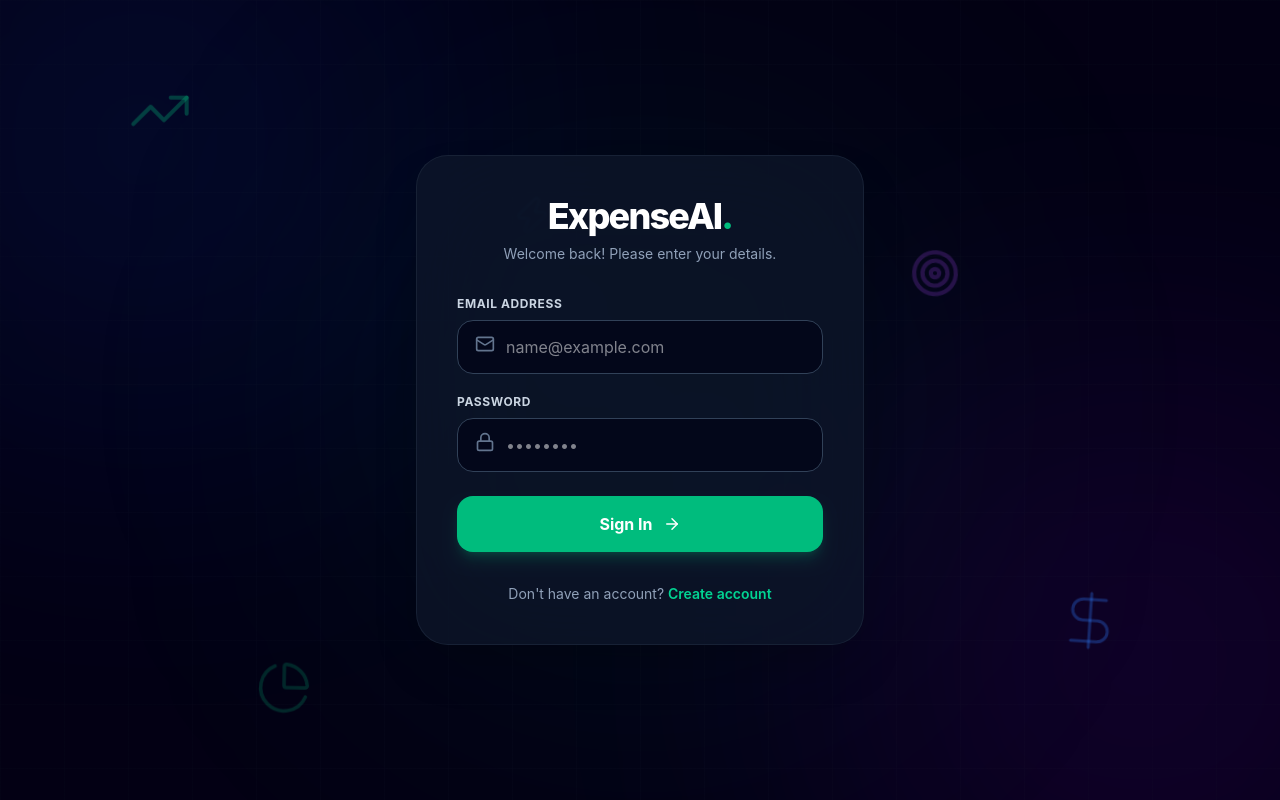
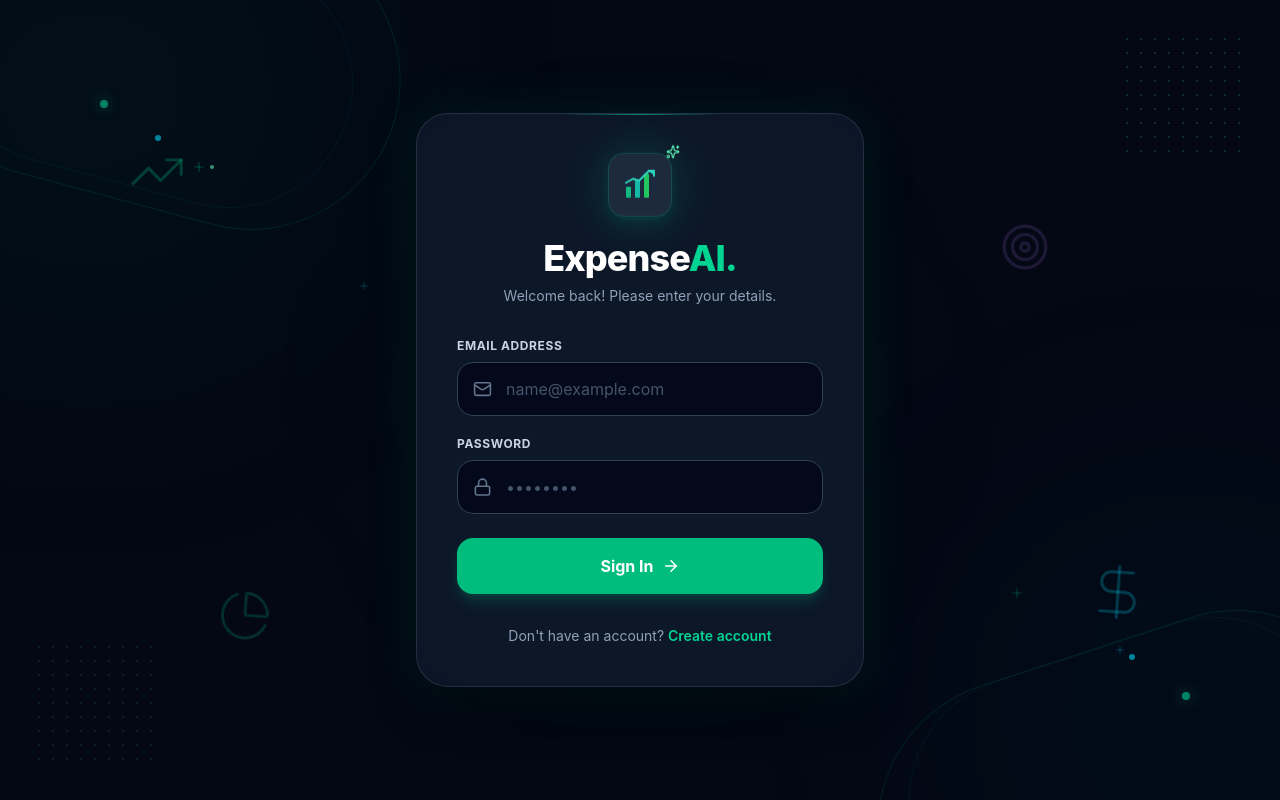
Before and after one commit to ahmad-545/expense-or-subcribtion-traker, a React (Vite) app in the folder client/: page /login in a window 1280 px wide. Built offline with nearby package versions, Linux system fonts and the light colour scheme.

Commit message:
Update login page UI and animations

```diff
--- a/client/src/index.css
+++ b/client/src/index.css
@@ -1,8 +1,77 @@
 @import "tailwindcss";
 
-body {
-  background-color: #030014;
+* {
+  box-sizing: border-box;
+}
+
+html,
+body,
+#root {
   margin: 0;
   padding: 0;
+  min-height: 100%;
+}
+
+body {
+  background: #030814;
   overflow-x: hidden;
+  font-family: Inter, system-ui, -apple-system, BlinkMacSystemFont, "Segoe UI",
+    sans-serif;
 }
+
+/* Floating icons */
+@keyframes float {
+  0%,
+  100% {
+    transform: translateY(0) rotate(0deg);
+  }
+
+  50% {
+    transform: translateY(-18px) rotate(5deg);
+  }
+}
+
+/* Logo animation */
+@keyframes logoFloat {
+  0%,
+  100% {
+    transform: translateY(0);
+  }
+
+  50% {
+    transform: translateY(-5px);
+  }
+}
+
+/* Glow */
+@keyframes glow {
+  0%,
+  100% {
+    opacity: 0.35;
+  }
+
+  50% {
+    opacity: 0.7;
+  }
+}
+
+.float-animation {
+  animation: float 6s ease-in-out infinite;
+}
+
+.logo-animation {
+  animation: logoFloat 3s ease-in-out infinite;
+}
+
+.glow-animation {
+  animation: glow 4s ease-in-out infinite;
+}
+
+@media (prefers-reduced-motion: reduce) {
+  *,
+  *::before,
+  *::after {
+    animation-duration: 0.01ms !important;
+    animation-iteration-count: 1 !important;
+  }
+}
--- a/client/src/pages/Login.jsx
+++ b/client/src/pages/Login.jsx
@@ -1,141 +1,388 @@
-import { useState, useContext } from 'react';
-import { AuthContext } from '../context/AuthContext';
-import { useNavigate, Link } from 'react-router-dom';
-import { Lock, Mail, ArrowRight, TrendingUp, DollarSign, Target, PieChart, Zap } from 'lucide-react';
+import { useState, useContext } from "react";
+import { AuthContext } from "../context/AuthContext";
+import { useNavigate, Link } from "react-router-dom";
 
-// Custom simple float animation class defined directly in JSX style prop for safety
-const floatAnimation = {
-  animation: 'float 6s ease-in-out infinite',
-};
+import {
+  Lock,
+  Mail,
+  ArrowRight,
+  TrendingUp,
+  DollarSign,
+  Target,
+  PieChart,
+  Zap,
+  Plus,
+  Sparkles,
+} from "lucide-react";
 
 export default function Login() {
-  const [email, setEmail] = useState('');
-  const [password, setPassword] = useState('');
-  const [error, setError] = useState('');
+  const [email, setEmail] = useState("");
+  const [password, setPassword] = useState("");
+  const [error, setError] = useState("");
   const [loading, setLoading] = useState(false);
+
   const { login } = useContext(AuthContext);
   const navigate = useNavigate();
 
   const handleSubmit = async (e) => {
     e.preventDefault();
-    setError('');
+
+    setError("");
     setLoading(true);
+
+    try {
       const res = await login(email, password);
-    setLoading(false);
+
       if (res.success) {
-      navigate('/');
+        navigate("/");
       } else {
         setError(res.message);
+      }
+    } catch (err) {
+      setError("Something went wrong. Please try again.");
+    } finally {
+      setLoading(false);
     }
   };
 
   return (
-    <div className="min-h-screen flex items-center justify-center bg-[#030014] px-4 py-8 relative overflow-hidden font-sans selection:bg-emerald-500 selection:text-white">
+    <main className="relative min-h-screen overflow-hidden bg-[#030814] px-4 py-8 font-sans">
 
-      {/* --- Inline Keyframes for Animation (Self-contained for Vercel safety) --- */}
-      <style>{`
-        @keyframes float {
-          0%, 100% { transform: translateY(0px) rotate(0deg); }
-          50% { transform: translateY(-20px) rotate(5deg); }
-        }
-      `}</style>
+      {/* ================= BACKGROUND ================= */}
 
-      {/* --- Background Animation Layers (Video Style) --- */}
-      <div className="absolute inset-0 pointer-events-none overflow-hidden z-0">
-        {/* Large Glowing Gradient Blobs */}
-        <div className="absolute -top-40 -left-40 w-[600px] h-[600px] bg-blue-600/15 rounded-full blur-[150px] animate-pulse"></div>
-        <div className="absolute -bottom-40 -right-40 w-[600px] h-[600px] bg-purple-600/15 rounded-full blur-[150px] animate-pulse [animation-delay:2s]"></div>
-        <div className="absolute top-1/2 left-1/2 -translate-x-1/2 -translate-y-1/2 w-[500px] h-[500px] bg-emerald-500/10 rounded-full blur-[140px]"></div>
+      <div className="pointer-events-none absolute inset-0 overflow-hidden">
 
-        {/* Background Grid Overlay */}
-        <div className="absolute inset-0 bg-[linear-gradient(to_right,#1f293712_1px,transparent_1px),linear-gradient(to_bottom,#1f293712_1px,transparent_1px)] bg-[size:4rem_4rem]"></div>
+        {/* Glow - Top Left */}
+        <div className="glow-animation absolute -left-40 -top-40 h-[500px] w-[500px] rounded-full bg-emerald-500/10 blur-[140px]" />
 
-        {/* --- Floating Animated Icons (Finance Symbols) --- */}
-        {/* Symbol 1: Trending Up (Green) */}
-        <div className="absolute top-20 left-[10%] text-emerald-500/30" style={floatAnimation}>
-          <TrendingUp size={64} strokeWidth={1.5} />
+        {/* Glow - Bottom Right */}
+        <div
+          className="glow-animation absolute -bottom-40 -right-40 h-[500px] w-[500px] rounded-full bg-cyan-500/10 blur-[140px]"
+          style={{ animationDelay: "2s" }}
+        />
+
+        {/* Center Glow */}
+        <div className="absolute left-1/2 top-1/2 h-[400px] w-[400px] -translate-x-1/2 -translate-y-1/2 rounded-full bg-emerald-500/[0.03] blur-[120px]" />
+
+        {/* ================= TOP LEFT CURVES ================= */}
+
+        <div className="absolute left-0 top-0 h-[300px] w-[360px] opacity-60">
+
+          <div className="absolute -left-24 -top-24 h-[300px] w-[500px] rotate-[15deg] rounded-full border border-emerald-400/20" />
+
+          <div className="absolute -left-16 -top-16 h-[250px] w-[420px] rotate-[15deg] rounded-full border border-cyan-400/10" />
+
+          <span className="absolute left-[100px] top-[100px] h-2 w-2 rounded-full bg-emerald-400 shadow-[0_0_15px_rgba(52,211,153,0.8)]" />
+
+          <span className="absolute left-[155px] top-[135px] h-1.5 w-1.5 rounded-full bg-cyan-400" />
+
+          <span className="absolute left-[210px] top-[165px] h-1 w-1 rounded-full bg-emerald-300" />
+
         </div>
 
-        {/* Symbol 2: Dollar Sign (Blue) */}
-        <div className="absolute bottom-32 right-[12%] text-blue-500/30" style={{ ...floatAnimation, animationDelay: '1.5s' }}>
-          <DollarSign size={72} strokeWidth={1} />
+        {/* ================= BOTTOM RIGHT CURVES ================= */}
+
+        <div className="absolute bottom-0 right-0 h-[320px] w-[400px] opacity-60">
+
+          <div className="absolute -bottom-36 -right-28 h-[300px] w-[520px] rotate-[-18deg] rounded-full border border-emerald-400/20" />
+
+          <div className="absolute -bottom-24 -right-16 h-[250px] w-[440px] rotate-[-18deg] rounded-full border border-cyan-400/10" />
+
+          <span className="absolute bottom-[100px] right-[90px] h-2 w-2 rounded-full bg-emerald-400 shadow-[0_0_15px_rgba(52,211,153,0.8)]" />
+
+          <span className="absolute bottom-[140px] right-[145px] h-1.5 w-1.5 rounded-full bg-cyan-400" />
+
         </div>
 
-        {/* Symbol 3: Target/Goal (Purple) */}
-        <div className="absolute top-1/3 right-[25%] text-purple-500/20" style={{ ...floatAnimation, animationDelay: '3s' }}>
-          <Target size={50} strokeWidth={2} />
+        {/* ================= DOT PATTERN ================= */}
+
+        <div
+          className="absolute right-8 top-8 h-32 w-32 opacity-30"
+          style={{
+            backgroundImage:
+              "radial-gradient(circle, rgba(45,212,191,0.6) 1px, transparent 1px)",
+            backgroundSize: "14px 14px",
+          }}
+        />
+
+        <div
+          className="absolute bottom-8 left-8 h-32 w-32 opacity-20"
+          style={{
+            backgroundImage:
+              "radial-gradient(circle, rgba(45,212,191,0.6) 1px, transparent 1px)",
+            backgroundSize: "14px 14px",
+          }}
+        />
+
+        {/* ================= PLUS SYMBOLS ================= */}
+
+        <Plus
+          size={14}
+          className="absolute left-[15%] top-[20%] text-emerald-400/30"
+        />
+
+        <Plus
+          size={12}
+          className="absolute left-[28%] top-[35%] text-cyan-400/20"
+        />
+
+        <Plus
+          size={14}
+          className="absolute bottom-[25%] right-[20%] text-emerald-400/25"
+        />
+
+        <Plus
+          size={12}
+          className="absolute bottom-[18%] right-[12%] text-cyan-400/25"
+        />
+
+        {/* ================= FLOATING ICONS ================= */}
+
+        <div className="float-animation absolute left-[10%] top-[18%] text-emerald-400/25">
+          <TrendingUp size={58} strokeWidth={1.2} />
         </div>
 
-        {/* Symbol 4: Pie Chart (Emerald/Blue) */}
-        <div className="absolute bottom-20 left-[20%] text-emerald-500/20" style={{ ...floatAnimation, animationDelay: '4.5s' }}>
-          <PieChart size={56} strokeWidth={1.5} />
+        <div
+          className="float-animation absolute bottom-[20%] right-[10%] text-cyan-400/25"
+          style={{ animationDelay: "1.5s" }}
+        >
+          <DollarSign size={68} strokeWidth={1} />
         </div>
 
-        {/* Symbol 5: Zap/Alert (Blue/White) */}
-        <div className="absolute top-1/4 left-[40%] text-blue-400/15" style={{ ...floatAnimation, animationDelay: '0.5s' }}>
-          <Zap size={40} strokeWidth={2} />
-        </div>
+        <div
+          className="float-animation absolute right-[18%] top-[30%] text-purple-400/15"
+          style={{ animationDelay: "2.5s" }}
+        >
+          <Target size={50} strokeWidth={1.5} />
         </div>
 
-      {/* --- Glassmorphism Card --- */}
-      <div className="max-w-md w-full bg-slate-900/70 border border-slate-800/70 rounded-[32px] p-10 shadow-2xl backdrop-blur-3xl relative z-10">
-        <div className="text-center mb-8">
-          <h1 className="text-4xl font-extrabold text-white tracking-tighter">
-            ExpenseAI<span className="text-emerald-500">.</span>
-          </h1>
-          <p className="text-slate-400 text-sm mt-2">Welcome back! Please enter your details.</p>
+        <div
+          className="float-animation absolute bottom-[18%] left-[17%] text-emerald-400/20"
+          style={{ animationDelay: "3.5s" }}
+        >
+          <PieChart size={54} strokeWidth={1.2} />
         </div>
 
+        <div
+          className="float-animation absolute left-[35%] top-[25%] text-cyan-300/15"
+          style={{ animationDelay: "1s" }}
+        >
+          <Zap size={38} strokeWidth={1.5} />
+        </div>
+
+      </div>
+
+      {/* ================= LOGIN CARD ================= */}
+
+      <div className="relative z-10 flex min-h-[calc(100vh-4rem)] items-center justify-center">
+
+        <div className="relative w-full max-w-md">
+
+          {/* Card Glow */}
+          <div className="absolute -inset-1 rounded-[32px] bg-emerald-500/10 blur-xl" />
+
+          {/* Card */}
+          <div className="relative rounded-[32px] border border-slate-700/60 bg-slate-900/80 p-7 shadow-2xl shadow-black/50 backdrop-blur-2xl sm:p-10">
+
+            {/* Top Line */}
+            <div className="absolute left-1/2 top-0 h-px w-40 -translate-x-1/2 bg-gradient-to-r from-transparent via-emerald-400/60 to-transparent" />
+
+            {/* ================= LOGO ================= */}
+
+            <div className="logo-animation relative mx-auto mb-5 flex h-16 w-16 items-center justify-center">
+
+              <div className="absolute inset-0 rounded-2xl bg-emerald-400/20 blur-xl" />
+
+              <div className="relative flex h-16 w-16 items-center justify-center rounded-2xl border border-emerald-400/20 bg-slate-800 shadow-lg shadow-emerald-500/10">
+
+                <svg
+                  width="42"
+                  height="42"
+                  viewBox="0 0 42 42"
+                  fill="none"
+                >
+                  <rect
+                    x="7"
+                    y="23"
+                    width="5"
+                    height="11"
+                    rx="1"
+                    fill="#10B981"
+                  />
+
+                  <rect
+                    x="16"
+                    y="17"
+                    width="5"
+                    height="17"
+                    rx="1"
+                    fill="#14B8A6"
+                  />
+
+                  <rect
+                    x="25"
+                    y="10"
+                    width="5"
+                    height="24"
+                    rx="1"
+                    fill="#22C55E"
+                  />
+
+                  <path
+                    d="M7 19L14 15L20 17L30 7L35 10"
+                    stroke="#2DD4BF"
+                    strokeWidth="2"
+                    strokeLinecap="round"
+                    strokeLinejoin="round"
+                  />
+
+                  <path
+                    d="M30 7H35V12"
+                    stroke="#2DD4BF"
+                    strokeWidth="2"
+                    strokeLinecap="round"
+                    strokeLinejoin="round"
+                  />
+                </svg>
+
+              </div>
+
+              <Sparkles
+                size={14}
+                className="absolute -right-2 -top-2 text-emerald-300"
+              />
+
+            </div>
+
+            {/* ================= TITLE ================= */}
+
+            <div className="mb-8 text-center">
+
+              <h1 className="text-3xl font-extrabold tracking-tight text-white sm:text-4xl">
+                Expense
+                <span className="text-emerald-400">AI.</span>
+              </h1>
+
+              <p className="mt-2 text-sm text-slate-400">
+                Welcome back! Please enter your details.
+              </p>
+
+            </div>
+
+            {/* ================= ERROR ================= */}
+
             {error && (
-          <div className="bg-red-500/10 border border-red-500/30 text-red-400 p-4 rounded-2xl mb-6 text-sm">
+              <div className="mb-6 rounded-2xl border border-red-500/30 bg-red-500/10 p-4 text-sm text-red-400">
                 {error}
               </div>
             )}
 
+            {/* ================= FORM ================= */}
+
             <form onSubmit={handleSubmit} className="space-y-5">
+
+              {/* Email */}
+
               <div>
-            <label className="block text-slate-300 text-xs font-bold mb-2 uppercase tracking-wider">Email Address</label>
-            <div className="relative">
-              <Mail className="absolute left-4.5 top-3.5 text-slate-500" size={20} />
+
+                <label className="mb-2 block text-xs font-bold uppercase tracking-wider text-slate-300">
+                  Email Address
+                </label>
+
+                <div className="group relative">
+
+                  <Mail
+                    size={19}
+                    className="absolute left-4 top-1/2 -translate-y-1/2 text-slate-500 transition-colors group-focus-within:text-emerald-400"
+                  />
+
                   <input
                     type="email"
                     value={email}
                     onChange={(e) => setEmail(e.target.value)}
                     required
                     placeholder="name@example.com"
-                className="w-full pl-12 pr-5 py-3.5 bg-slate-950/80 border border-slate-700 rounded-2xl text-white text-base focus:outline-none focus:border-emerald-500 transition duration-200"
+                    className="w-full rounded-2xl border border-slate-700 bg-slate-950/80 py-3.5 pl-12 pr-5 text-white outline-none transition duration-300 placeholder:text-slate-600 focus:border-emerald-500/70 focus:ring-2 focus:ring-emerald-500/10"
                   />
-            </div>
+
                 </div>
 
+              </div>
+
+              {/* Password */}
+
               <div>
-            <label className="block text-slate-300 text-xs font-bold mb-2 uppercase tracking-wider">Password</label>
-            <div className="relative">
-              <Lock className="absolute left-4.5 top-3.5 text-slate-500" size={20} />
+
+                <label className="mb-2 block text-xs font-bold uppercase tracking-wider text-slate-300">
+                  Password
+                </label>
+
+                <div className="group relative">
+
+                  <Lock
+                    size={19}
+                    className="absolute left-4 top-1/2 -translate-y-1/2 text-slate-500 transition-colors group-focus-within:text-emerald-400"
+                  />
+
                   <input
                     type="password"
                     value={password}
                     onChange={(e) => setPassword(e.target.value)}
                     required
                     placeholder="••••••••"
-                className="w-full pl-12 pr-5 py-3.5 bg-slate-950/80 border border-slate-700 rounded-2xl text-white text-base focus:outline-none focus:border-emerald-500 transition duration-200"
+                    className="w-full rounded-2xl border border-slate-700 bg-slate-950/80 py-3.5 pl-12 pr-5 text-white outline-none transition duration-300 placeholder:text-slate-600 focus:border-emerald-500/70 focus:ring-2 focus:ring-emerald-500/10"
                   />
+
                 </div>
+
               </div>
+
+              {/* Button */}
 
               <button
                 type="submit"
                 disabled={loading}
-            className="w-full mt-6 py-4 bg-emerald-500 hover:bg-emerald-600 text-white font-bold rounded-2xl transition duration-200 flex items-center justify-center gap-2.5 shadow-lg shadow-emerald-500/20 text-base disabled:opacity-50"
+                className="group relative mt-6 flex w-full items-center justify-center gap-2 overflow-hidden rounded-2xl bg-emerald-500 py-4 font-bold text-white shadow-lg shadow-emerald-500/20 transition-all duration-300 hover:bg-emerald-400 hover:shadow-emerald-500/30 active:scale-[0.98] disabled:cursor-not-allowed disabled:opacity-50"
               >
-            {loading ? 'Signing in...' : 'Sign In'} <ArrowRight size={18} />
+
+                <span className="absolute inset-0 -translate-x-full bg-gradient-to-r from-transparent via-white/20 to-transparent transition-transform duration-700 group-hover:translate-x-full" />
+
+                <span className="relative">
+                  {loading ? "Signing in..." : "Sign In"}
+                </span>
+
+                {!loading && (
+                  <ArrowRight
+                    size={18}
+                    className="relative transition-transform duration-300 group-hover:translate-x-1"
+                  />
+                )}
+
               </button>
+
             </form>
 
-        <p className="text-slate-400 text-center text-sm mt-8">
-          Don't have an account? <Link to="/register" className="text-emerald-400 hover:underline font-semibold">Create account</Link>
+            {/* ================= REGISTER ================= */}
+
+            <p className="mt-8 text-center text-sm text-slate-400">
+
+              Don't have an account?{" "}
+
+              <Link
+                to="/register"
+                className="font-semibold text-emerald-400 transition hover:text-emerald-300 hover:underline"
+              >
+                Create account
+              </Link>
+
             </p>
+
           </div>
+
         </div>
+
+      </div>
+
+    </main>
   );
 }
```
Lines whose indentation alone changed are shown as unchanged.
